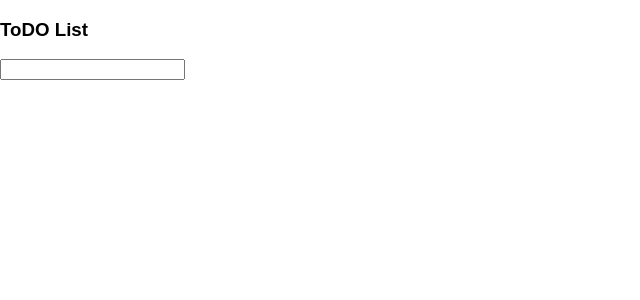
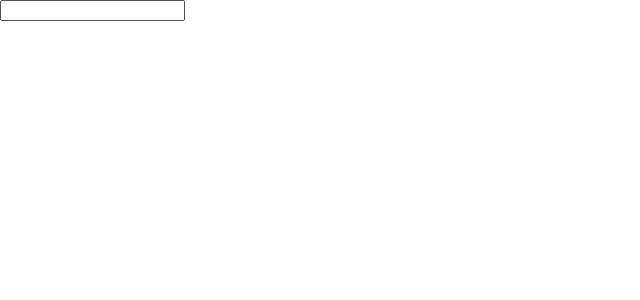
Before and after one commit to Nomilol/to_do_list_react, a React (Create React App) app: page / in a window 1280 px wide. Shown: the top 300 px of the page, without its empty margins (0-640 px from the left). Built offline with nearby package versions, Linux system fonts and the light colour scheme.

Commit message:
Input pour rentrer les tâches

```diff
--- a/src/App.js
+++ b/src/App.js
@@ -1,14 +1,13 @@
 import React, { Component } from 'react';
-import logo from './logo.svg';
+//import logo from './logo.svg';
 import './App.css';
+import Input from './Input.js';
 
 class App extends Component {
   render() {
     return (
       <div>
-      <h3>ToDO List </h3>
-      <label for="task"/>
-      <input name="task"/>
+      <Input/>
       </div>
     );
   }
--- /dev/null
+++ b/src/Input.js
@@ -0,0 +1,14 @@
+import React, { Component } from 'react';
+//import './App.js';
+
+class Input extends Component {
+  render() {
+    return (
+      <div>
+      <input type="text"/>
+      </div>
+    )
+  }
+}
+
+export default Input;
```
